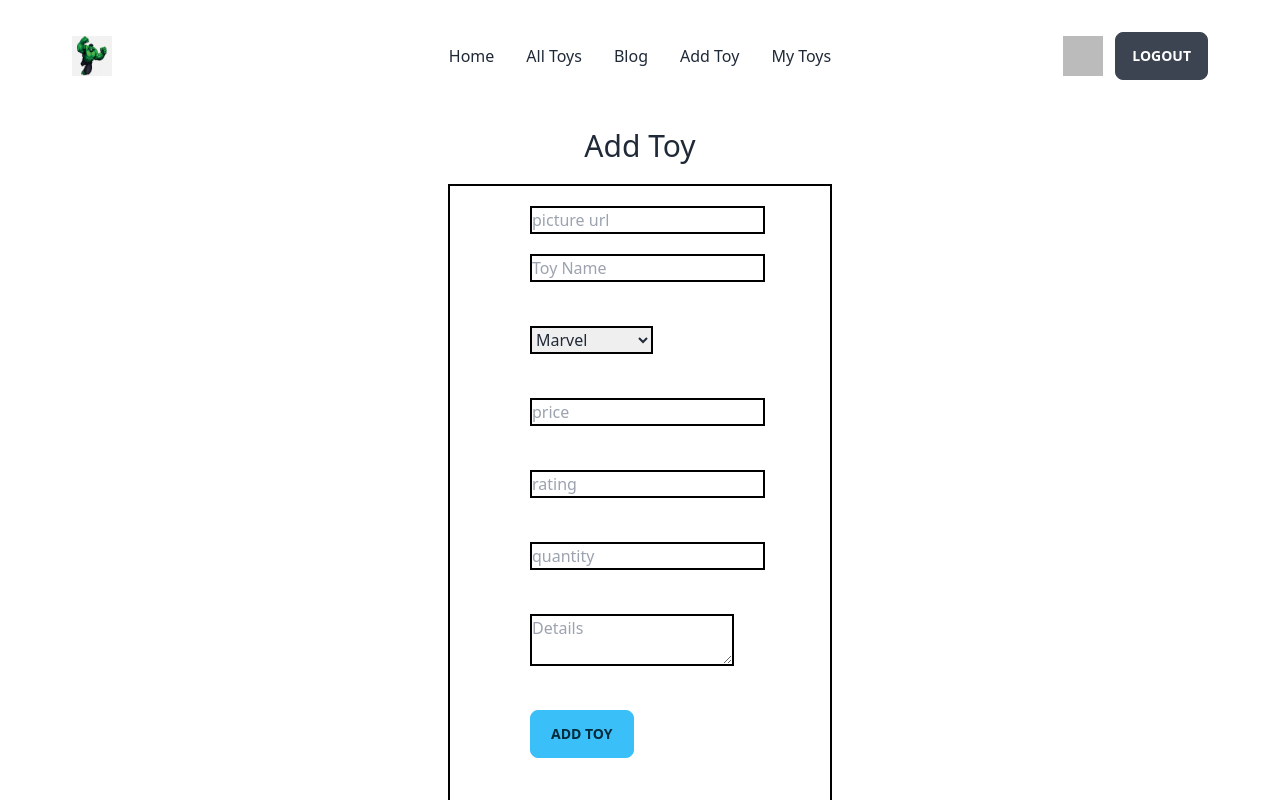
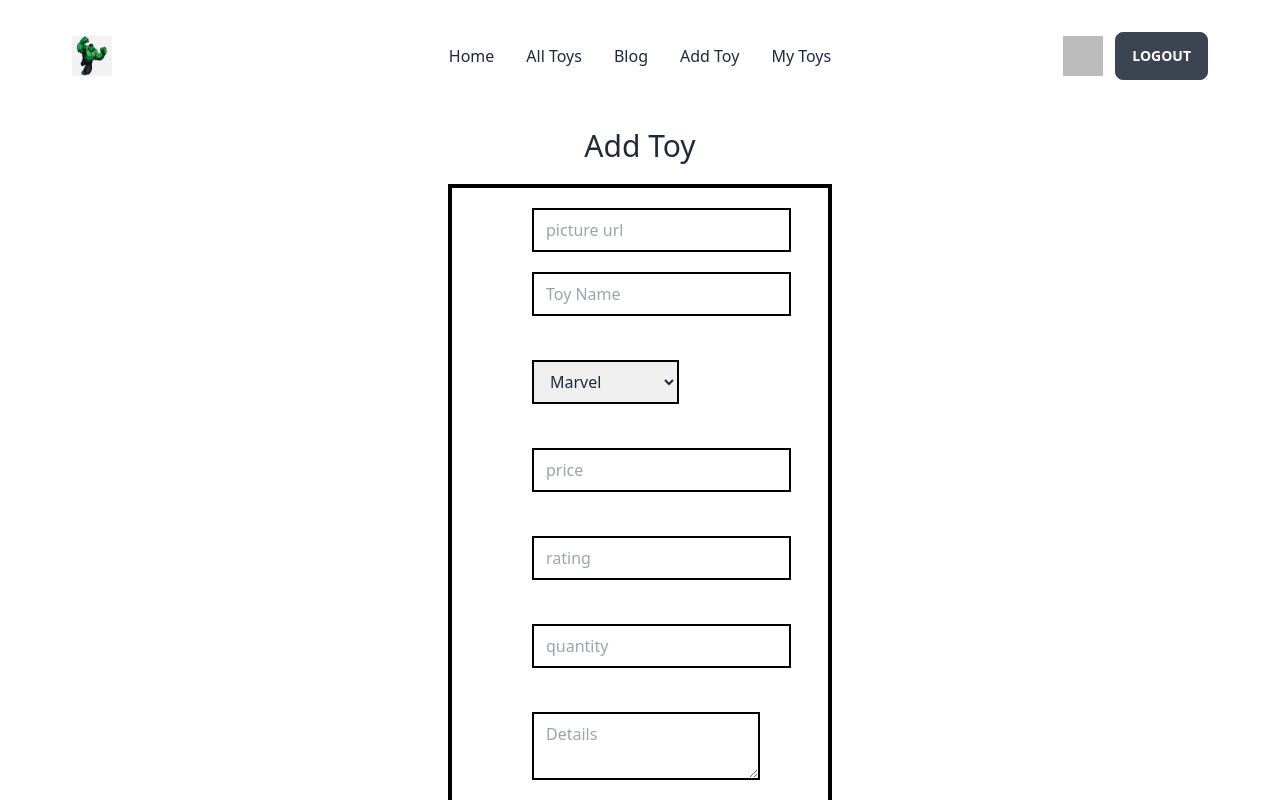
Before and after one commit to masum-developer/toy, a React (Vite) app: page /add-toy in a window 1280 px wide. Shown: the top 800 px of the page. Built offline with nearby package versions, Linux system fonts and the light colour scheme; no server answers; sample sign-in values are in the browser's storage.

Commit message:
edit home page

```diff
--- a/src/pages/AddToy/AddToy.jsx
+++ b/src/pages/AddToy/AddToy.jsx
@@ -39,20 +39,20 @@ const AddToy = () => {
     return (
         <div className="w-1/3 mx-auto">
             <h2 className="text-3xl text-center mb-5">Add Toy</h2>
-            <form onSubmit={handleSubmit(onSubmit)} className="border-2 border-black pl-20 py-5 mb-5">
+            <form onSubmit={handleSubmit(onSubmit)} className="border-4 border-black pl-20 py-5 mb-5">
             <input
-              className="form-control border-2 border-black"
+              className="form-control border-2 px-3 py-2 border-black"
               {...register("toyPicture")}
               placeholder="picture url"
               type="url"
 
             />
-                <input className="form-control border-2 border-black mt-5" {...register("toyName",{ required: true, maxLength: 20 })}
+                <input className="form-control border-2 px-3 py-2 border-black mt-5" {...register("toyName",{ required: true, maxLength: 20 })}
                 placeholder="Toy Name"
                 />
 
             <br />
-                <select className="form-control border-2 border-black mt-5" {...register("subCategory")}>
+                <select className="form-control border-2 px-3 py-2 border-black mt-5" {...register("subCategory")}>
                     <option value="marvel">Marvel</option>
                     <option value="avengers">avengers</option>
                     <option value="transformers">transformers</option>
@@ -60,31 +60,31 @@ const AddToy = () => {
                     starwars
                 </select>
                 <br />
-                <input className="form-control border-2 border-black mt-5"
+                <input className="form-control border-2 px-3 py-2 border-black mt-5"
                 {...register("price", { required: true })}
                 placeholder="price"
                 type="number"
                 />
                 <br />
-                <input className="form-control border-2 border-black mt-5"
+                <input className="form-control border-2 px-3 py-2 border-black mt-5"
                 {...register("rating", { required: true })}
                 placeholder="rating"
                 type="number"
                 />
                 <br />
-                <input className="form-control border-2 border-black mt-5"
+                <input className="form-control border-2 px-3 py-2 border-black mt-5"
                 {...register("quantity", { required: true })}
                 placeholder="quantity"
                 type="number"
                 />
                 <br />
 
-                <textarea placeholder="Details" className="form-control border-2 border-black mt-5"
+                <textarea placeholder="Details" className="form-control px-3 py-2 border-2 border-black mt-5"
                 {...register("detail", { required: true })}>
 
                 </textarea>
                 <br />
-                <input className="btn px-5 py-3 mt-5 btn-info" type="submit" value="Add Toy" />
+                <input className="btn px-10 py-3 mt-5 btn-black" type="submit" value="Add Toy" />
                 <br />
                 <br />
             </form>
--- a/src/pages/ErrorPage/ErrorPage.jsx
+++ b/src/pages/ErrorPage/ErrorPage.jsx
@@ -1,8 +1,10 @@
 import { Link, useRouteError } from "react-router-dom";
+import useTitle from "../../hooks/useTitle";
 
 
 const ErrorPage = () => {
     const { error, status } = useRouteError()
+    useTitle('Error Page');
     return (
         <div>
 
--- a/src/pages/Home/Gallery/Gallery.jsx
+++ b/src/pages/Home/Gallery/Gallery.jsx
@@ -11,10 +11,10 @@ const Gallery = () => {
     },[])
     return (
         <div>
-            <h2 className="text-5xl text-center my-5">Gallery</h2>
+            <h2 className="text-3xl md:text-5xl text-center my-5">Gallery</h2>
         <div className='grid sm:grid-cols-1 lg:grid-cols-4'>
             {
-                galleryImage.map(im=><GalleryImage key={im._id} im={im}></GalleryImage>)
+                galleryImage && galleryImage.map(im=><GalleryImage key={im._id} im={im}></GalleryImage>)
             }
 
         </div>
--- a/src/pages/Home/Gallery/GalleryImage.jsx
+++ b/src/pages/Home/Gallery/GalleryImage.jsx
@@ -3,7 +3,7 @@
 const GalleryImage = ({im}) => {
     const {toyPicture}=im;
     return (
-        <div className="card w-60 h-60  ml-20 md:ml-0 bg-base-100 shadow-xl mt-5">
+        <div className="card w-60 h-60  ml-20 md:ml-0 bg-base-100 shadow-2xl mt-5">
 
 
             <img src={toyPicture} className="w-full h-full" alt="toy" />
--- a/src/pages/Home/ShopCategory/ShopCategory.jsx
+++ b/src/pages/Home/ShopCategory/ShopCategory.jsx
@@ -16,7 +16,7 @@ const ShopCategory = () => {
     return (
         <div>
 
-            <h2 className="text-5xl text-center my-5">Shop by Category</h2>
+            <h2 className="text-3xl md:text-5xl text-center my-5">Shop by Category</h2>
             <Tabs selectedIndex={tabIndex} onSelect={(index) =>
                 {
                     setTabIndex(index)
@@ -39,21 +39,21 @@ const ShopCategory = () => {
                 <TabPanel>
                 <div className="grid md:grid-cols-4 space-y-3">
                 {
-                    shops.map(shop=><SingleCategory shop={shop} key={shop._id}></SingleCategory>)
+                   shops && shops.map(shop=><SingleCategory shop={shop} key={shop._id}></SingleCategory>)
                 }
                 </div>
                 </TabPanel>
                 <TabPanel>
                 <div className="grid md:grid-cols-4 space-y-3">
                 {
-                    shops.map(shop=><SingleCategory shop={shop} key={shop._id}></SingleCategory>)
+                   shops && shops.map(shop=><SingleCategory shop={shop} key={shop._id}></SingleCategory>)
                 }
                 </div>
                 </TabPanel>
                 <TabPanel>
                 <div className="grid md:grid-cols-2 space-y-3">
                 {
-                    shops.map(shop=><SingleCategory shop={shop} key={shop._id}></SingleCategory>)
+                  shops && shops.map(shop=><SingleCategory shop={shop} key={shop._id}></SingleCategory>)
                 }
                 </div>
                 </TabPanel>
--- a/src/pages/MyToy/MyToy.jsx
+++ b/src/pages/MyToy/MyToy.jsx
@@ -2,6 +2,7 @@ import { useContext, useEffect, useState } from "react";
 import { AuthContext } from "../../providers/AuthProvider";
 import { Link } from "react-router-dom";
 import useTitle from "../../hooks/useTitle";
+import Swal from 'sweetalert2'
 
 const MyToy = () => {
 
@@ -39,9 +40,15 @@ const MyToy = () => {
                 .then(data => {
                     console.log(data)
                     if (data.deletedCount > 0) {
-                        alert('Deleted successfully')
+
                         const remaining = toys.filter(toy => toy._id !== id)
                         setToys(remaining)
+                        Swal.fire({
+                            title: 'Success',
+                            text: 'Data deleted successfully',
+                            icon: 'success',
+                            confirmButtonText: 'Ok'
+                          })
                     }
                 })
         }
--- a/src/pages/Register/Register.jsx
+++ b/src/pages/Register/Register.jsx
@@ -3,6 +3,7 @@ import { Link, useNavigate } from "react-router-dom";
 import { AuthContext } from "../../providers/AuthProvider";
 import { FaGoogle} from "react-icons/fa";
 import useTitle from "../../hooks/useTitle";
+import Swal from 'sweetalert2'
 
 const Register = () => {
     useTitle('Register');
@@ -26,6 +27,14 @@ const Register = () => {
               .then(r=>console.log(r))
               .catch(error=>console.log(error))
               logOut();
+
+                Swal.fire({
+                    title: 'Success',
+                    text: 'Register done',
+                    icon: 'success',
+                    confirmButtonText: 'Ok'
+                  })
+
               navigate('/login');
 
 
--- a/src/pages/ToyDetails/ToyDetails.jsx
+++ b/src/pages/ToyDetails/ToyDetails.jsx
@@ -1,7 +1,9 @@
 import { useLoaderData } from "react-router-dom";
+import useTitle from "../../hooks/useTitle";
 
 
 const ToyDetails = () => {
+    useTitle('ToyDetails');
     const toy = useLoaderData();
     const { toyName, sellerName, sellerEmail, toyPicture, price, rating, quantity, detail } = toy;
 
--- a/src/pages/ToyEdit/ToyEdit.jsx
+++ b/src/pages/ToyEdit/ToyEdit.jsx
@@ -1,10 +1,12 @@
-import { useLoaderData } from "react-router-dom";
+import { useLoaderData, useNavigate } from "react-router-dom";
 import useTitle from "../../hooks/useTitle";
+import Swal from 'sweetalert2'
 
 
 const ToyEdit = () => {
     useTitle('EditToy');
     const toy = useLoaderData();
+    const navigate = useNavigate('/')
     const handleUpdate = event =>{
         event.preventDefault();
         const form = event.target;
@@ -24,7 +26,13 @@ const ToyEdit = () => {
         .then(data=>{
             console.log(data)
             if(data.modifiedCount>0){
-                alert('Data updated successfully');
+                Swal.fire({
+                    title: 'Success',
+                    text: 'Update done',
+                    icon: 'success',
+                    confirmButtonText: 'Ok'
+                  })
+                  navigate('/my-toy')
             }
         })
     }
```
Also changed, not shown: src/pages/Blog/Blog.jsx (+7 -14 lines), 1 other file (tests, documents, lock files or other folders).
